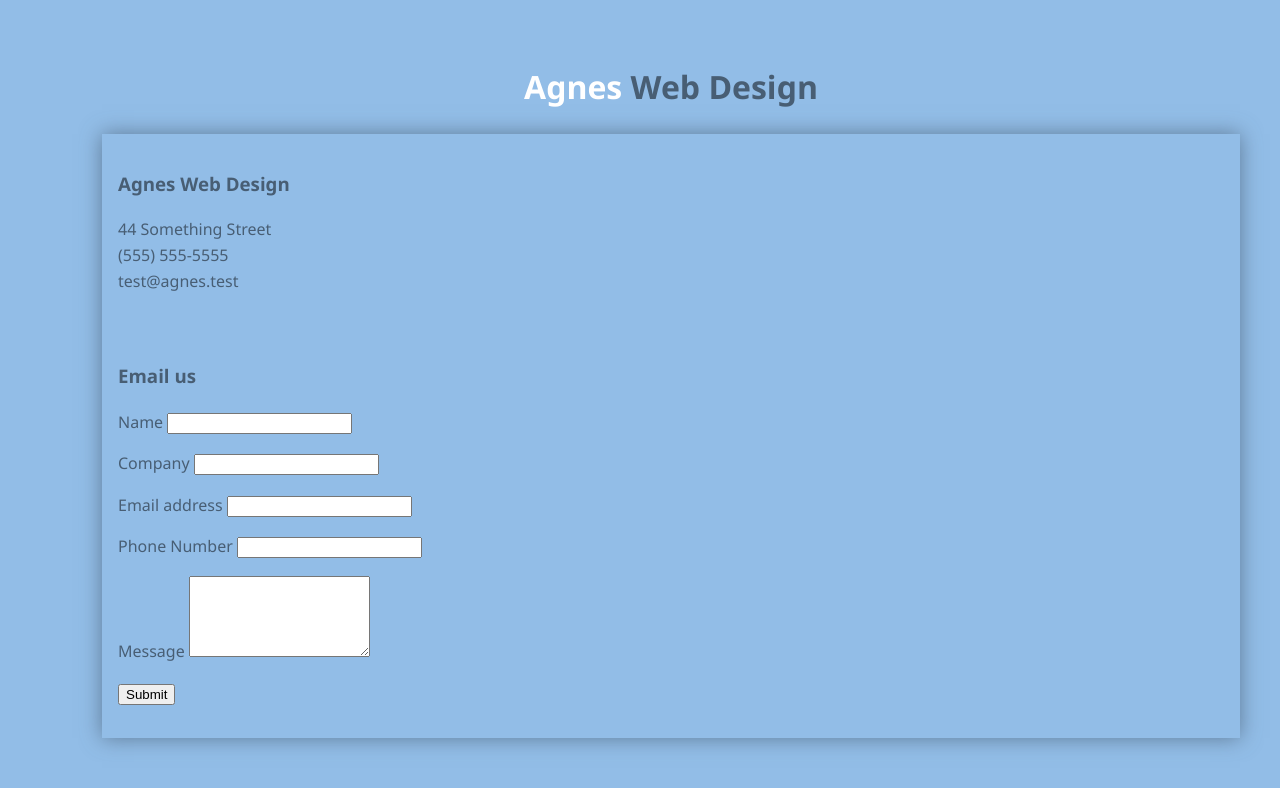
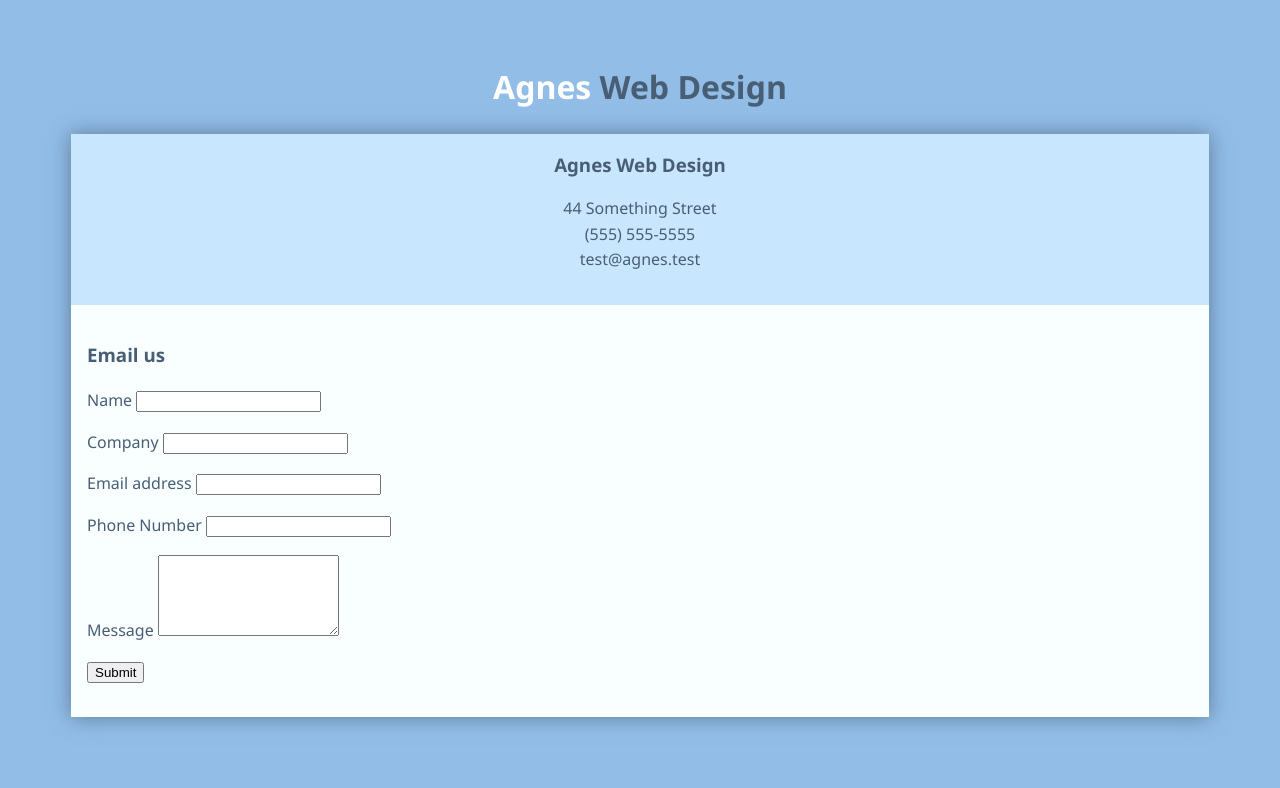
Before and after one commit to brettl1991/Exercises, a plain HTML site: page Mobile First Responsive Contact Form Featuring Grid CSS/index.html in a window 1280 px wide. Drawn offline with Linux system fonts and the light colour scheme.

Commit message:
Styling contact info and fixing typo

```diff
--- a/Mobile First Responsive Contact Form Featuring Grid CSS/style.css
+++ b/Mobile First Responsive Contact Form Featuring Grid CSS/style.css
@@ -13,7 +13,7 @@ body {
 .container {
     max-width: 1170px;
     margin-left: auto;
-    margin-left: auto;
+    margin-right: auto;
     padding: 1em;
 }
 
@@ -31,9 +31,23 @@ ul {
 }
 
 .wrapper {
-    box-shadow: 0 0 20px 0 rgba(72,94,116,0.7);
+    box-shadow: 0 0 20px 0 rgba(72, 94, 116, 0.7);
 }
 
-.wrapper > * {
+.wrapper >* {
     padding: 1em;
 }
+
+.company-info {
+    background: #c9e6ff;
+}
+
+.company-info h3,
+.company-info ul {
+    text-align: center;
+    margin: 0 0 1rem 0;
+}
+
+.contact {
+    background: #f9feff;
+}
```
